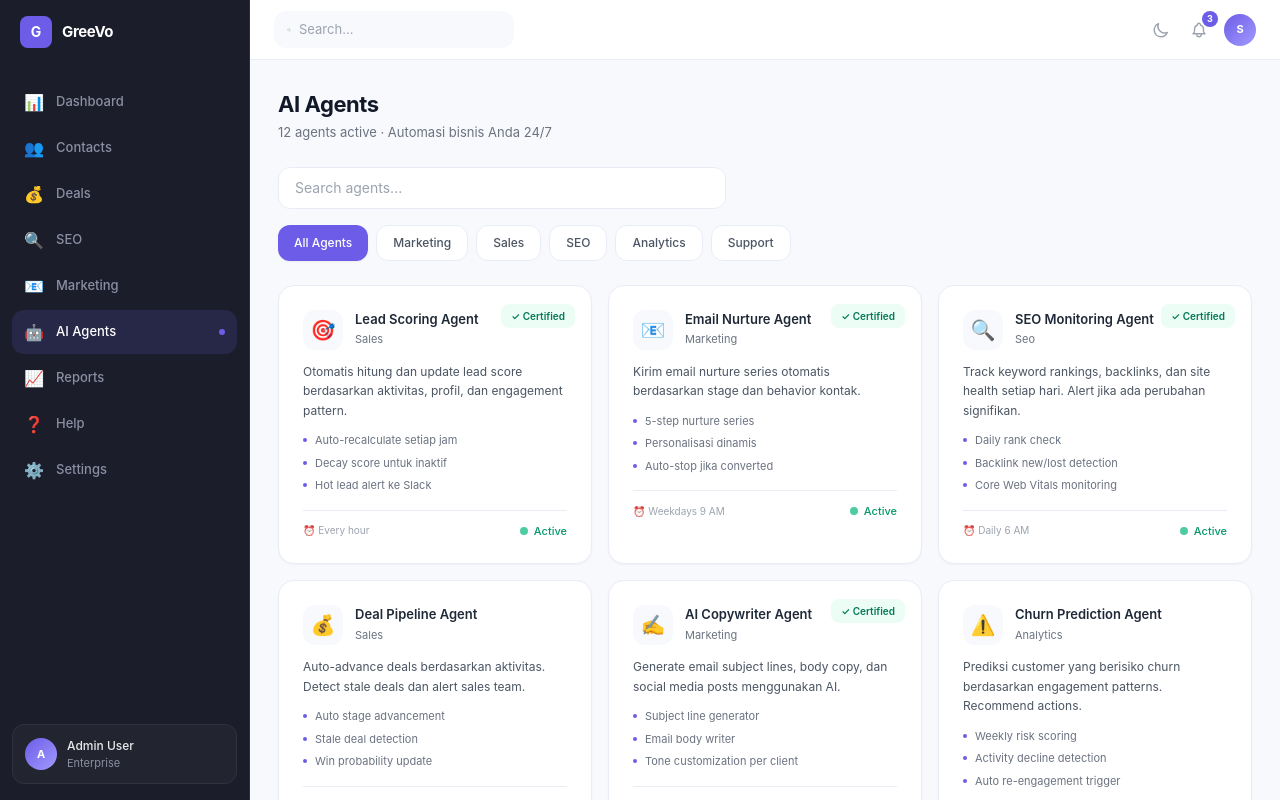
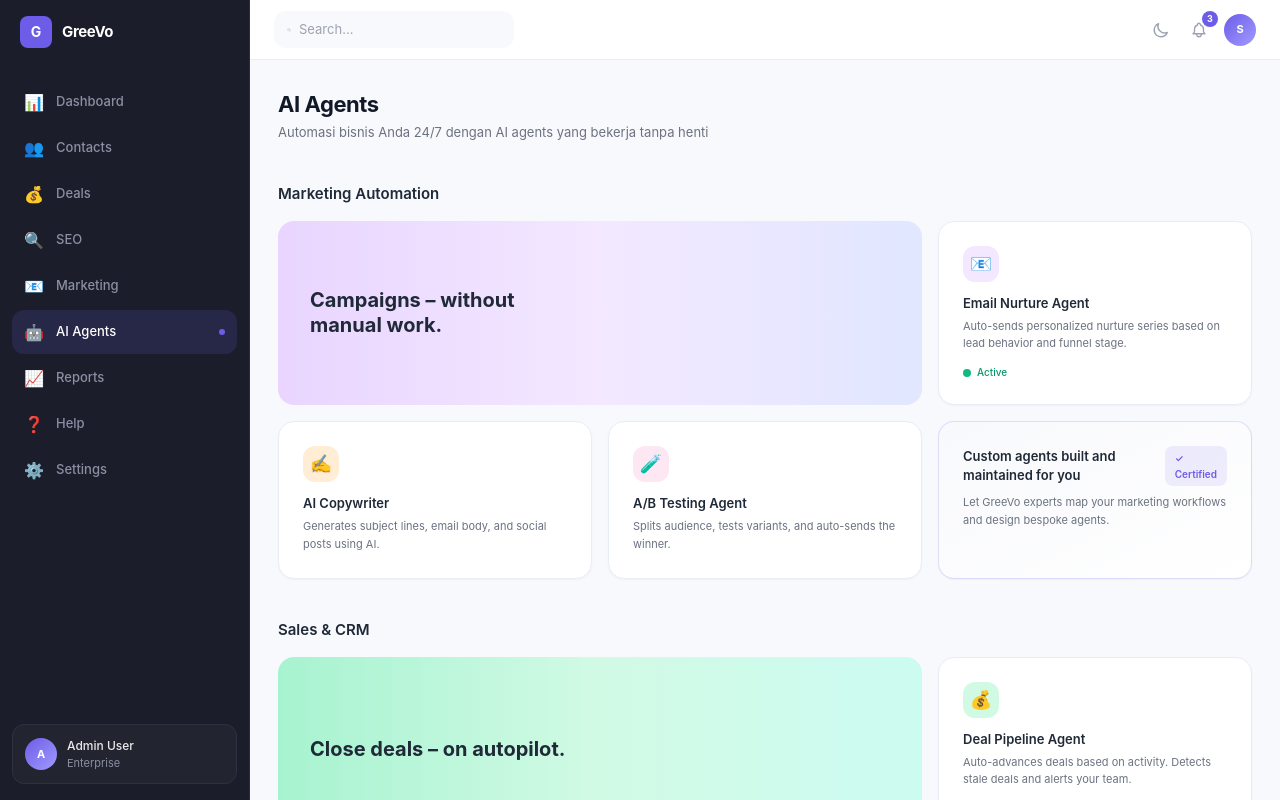
Before and after one commit to dhanimo90/greevo, a Next.js app in the folder dashboard/: page /agents in a window 1280 px wide. Built offline with nearby package versions, Linux system fonts and the light colour scheme; sample sign-in values are in the browser's storage.

Commit message:
Redesign AI Agents page - ClickUp-style layout with hero banners, sections, featured agents, certified cards

```diff
--- a/dashboard/src/app/agents/page.tsx
+++ b/dashboard/src/app/agents/page.tsx
@@ -1,278 +1,141 @@
 "use client";
-import { useState } from "react";
 
-type AgentCategory = "all" | "marketing" | "sales" | "seo" | "analytics" | "support";
-
-interface Agent {
+interface AgentCard {
   id: string;
   name: string;
   description: string;
-  category: AgentCategory;
   icon: string;
-  status: "active" | "inactive" | "coming_soon";
-  features: string[];
-  schedule?: string;
-  certified?: boolean;
+  iconBg: string;
 }
 
-const agents: Agent[] = [
+interface HeroCard {
+  title: string;
+  gradient: string;
+}
+
+interface Section {
+  title: string;
+  hero: HeroCard;
+  featured: AgentCard;
+  agents: AgentCard[];
+  certified?: { title: string; description: string };
+}
+
+const sections: Section[] = [
   {
-    id: "lead-scorer",
-    name: "Lead Scoring Agent",
-    description: "Otomatis hitung dan update lead score berdasarkan aktivitas, profil, dan engagement pattern.",
-    category: "sales",
-    icon: "🎯",
-    status: "active",
-    features: ["Auto-recalculate setiap jam", "Decay score untuk inaktif", "Hot lead alert ke Slack"],
-    schedule: "Every hour",
-    certified: true,
+    title: "Marketing Automation",
+    hero: { title: "Campaigns – without manual work.", gradient: "from-purple-200 via-purple-100 to-indigo-100" },
+    featured: { id: "nurture", name: "Email Nurture Agent", description: "Auto-sends personalized nurture series based on lead behavior and funnel stage.", icon: "📧", iconBg: "bg-purple-100" },
+    agents: [
+      { id: "copywriter", name: "AI Copywriter", description: "Generates subject lines, email body, and social posts using AI.", icon: "✍️", iconBg: "bg-orange-100" },
+      { id: "ab-test", name: "A/B Testing Agent", description: "Splits audience, tests variants, and auto-sends the winner.", icon: "🧪", iconBg: "bg-pink-100" },
+    ],
+    certified: { title: "Custom agents built and maintained for you", description: "Let GreeVo experts map your marketing workflows and design bespoke agents." },
   },
   {
-    id: "email-nurture",
-    name: "Email Nurture Agent",
-    description: "Kirim email nurture series otomatis berdasarkan stage dan behavior kontak.",
-    category: "marketing",
-    icon: "📧",
-    status: "active",
-    features: ["5-step nurture series", "Personalisasi dinamis", "Auto-stop jika converted"],
-    schedule: "Weekdays 9 AM",
-    certified: true,
+    title: "Sales & CRM",
+    hero: { title: "Close deals – on autopilot.", gradient: "from-emerald-200 via-emerald-100 to-teal-100" },
+    featured: { id: "pipeline", name: "Deal Pipeline Agent", description: "Auto-advances deals based on activity. Detects stale deals and alerts your team.", icon: "💰", iconBg: "bg-emerald-100" },
+    agents: [
+      { id: "lead-scorer", name: "Lead Scoring Agent", description: "Calculates and updates lead scores every hour based on engagement patterns.", icon: "🎯", iconBg: "bg-blue-100" },
+      { id: "assignment", name: "Lead Router", description: "Assigns qualified leads to the right sales rep by territory and specialty.", icon: "🔀", iconBg: "bg-indigo-100" },
+      { id: "forecast", name: "Sales Forecaster", description: "Weekly pipeline forecast with win probability and rep leaderboard.", icon: "📊", iconBg: "bg-violet-100" },
+    ],
   },
   {
-    id: "seo-monitor",
-    name: "SEO Monitoring Agent",
-    description: "Track keyword rankings, backlinks, dan site health setiap hari. Alert jika ada perubahan signifikan.",
-    category: "seo",
-    icon: "🔍",
-    status: "active",
-    features: ["Daily rank check", "Backlink new/lost detection", "Core Web Vitals monitoring"],
-    schedule: "Daily 6 AM",
-    certified: true,
+    title: "SEO & Content",
+    hero: { title: "Rank higher – effortlessly.", gradient: "from-blue-200 via-blue-100 to-cyan-100" },
+    featured: { id: "seo-monitor", name: "SEO Monitoring Agent", description: "Tracks keyword rankings, backlinks, and site health daily. Alerts on significant changes.", icon: "🔍", iconBg: "bg-blue-100" },
+    agents: [
+      { id: "competitor", name: "Competitor Intel", description: "Weekly competitor keyword scan and content gap analysis.", icon: "🕵️", iconBg: "bg-slate-100" },
+      { id: "cwv", name: "Core Web Vitals", description: "Monitors LCP, CLS, TBT via PageSpeed API. Alerts if poor.", icon: "⚡", iconBg: "bg-yellow-100" },
+      { id: "content-gap", name: "Content Gap Finder", description: "Identifies keywords competitors rank for but you don't.", icon: "📝", iconBg: "bg-teal-100" },
+    ],
   },
   {
-    id: "deal-pipeline",
-    name: "Deal Pipeline Agent",
-    description: "Auto-advance deals berdasarkan aktivitas. Detect stale deals dan alert sales team.",
-    category: "sales",
-    icon: "💰",
-    status: "active",
-    features: ["Auto stage advancement", "Stale deal detection", "Win probability update"],
-    schedule: "Every 2 hours",
+    title: "Analytics & Intelligence",
+    hero: { title: "Insights – delivered daily.", gradient: "from-rose-200 via-pink-100 to-orange-100" },
+    featured: { id: "dashboard-agent", name: "Daily Briefer", description: "Summarizes today's KPIs and flags anomalies for stakeholders.", icon: "📋", iconBg: "bg-rose-100" },
+    agents: [
+      { id: "churn", name: "Churn Predictor", description: "Predicts at-risk customers and recommends retention actions.", icon: "⚠️", iconBg: "bg-amber-100" },
+      { id: "segment", name: "Smart Segmentation", description: "Auto-clusters contacts into 6 behavior-based segments weekly.", icon: "🧠", iconBg: "bg-purple-100" },
+      { id: "attribution", name: "Attribution Modeler", description: "Calculates revenue attribution across all marketing channels.", icon: "🔗", iconBg: "bg-cyan-100" },
+    ],
   },
   {
-    id: "ai-copywriter",
-    name: "AI Copywriter Agent",
-    description: "Generate email subject lines, body copy, dan social media posts menggunakan AI.",
-    category: "marketing",
-    icon: "✍️",
-    status: "active",
-    features: ["Subject line generator", "Email body writer", "Tone customization per client"],
-    certified: true,
-  },
-  {
-    id: "churn-predictor",
-    name: "Churn Prediction Agent",
-    description: "Prediksi customer yang berisiko churn berdasarkan engagement patterns. Recommend actions.",
-    category: "analytics",
-    icon: "⚠️",
-    status: "active",
-    features: ["Weekly risk scoring", "Activity decline detection", "Auto re-engagement trigger"],
-    schedule: "Weekly Monday",
-  },
-  {
-    id: "competitor-spy",
-    name: "Competitor Intelligence Agent",
-    description: "Monitor keyword rankings kompetitor, identifikasi content gaps, dan peluang baru.",
-    category: "seo",
-    icon: "🕵️",
-    status: "active",
-    features: ["Weekly competitor scan", "Content gap analysis", "SERP feature tracking"],
-    schedule: "Weekly Monday",
-  },
-  {
-    id: "chatbot",
-    name: "Website Chatbot Agent",
-    description: "AI chatbot untuk website. Jawab pertanyaan visitor, detect intent, auto-create lead.",
-    category: "support",
-    icon: "💬",
-    status: "active",
-    features: ["Natural language AI", "Intent detection", "Auto lead creation", "Human handoff"],
-    certified: true,
-  },
-  {
-    id: "report-generator",
-    name: "Report Generator Agent",
-    description: "Generate dan kirim laporan otomatis (SEO weekly, marketing monthly, sales forecast).",
-    category: "analytics",
-    icon: "📊",
-    status: "active",
-    features: ["Weekly SEO report", "Monthly marketing report", "Sales forecast", "Executive dashboard"],
-    schedule: "Scheduled",
-  },
-  {
-    id: "social-poster",
-    name: "Social Media Agent",
-    description: "Auto-post ke LinkedIn, Twitter/X, Facebook pada jadwal optimal.",
-    category: "marketing",
-    icon: "📱",
-    status: "active",
-    features: ["Multi-platform posting", "Scheduled posts", "Hashtag optimization"],
-    schedule: "3x daily weekdays",
-  },
-  {
-    id: "ab-tester",
-    name: "A/B Testing Agent",
-    description: "Jalankan A/B test otomatis, determine winner, dan kirim ke remaining audience.",
-    category: "marketing",
-    icon: "🧪",
-    status: "active",
-    features: ["Auto split audience", "Statistical significance check", "Auto-send winner"],
-    schedule: "On-demand",
-  },
-  {
-    id: "smart-segment",
-    name: "Smart Segmentation Agent",
-    description: "Auto-cluster kontak ke segments berdasarkan behavior dan engagement patterns.",
-    category: "analytics",
-    icon: "🧠",
-    status: "active",
-    features: ["6 auto-segments", "Weekly re-clustering", "Auto-tagging"],
-    schedule: "Weekly Sunday",
-  },
-  {
-    id: "invoice-agent",
-    name: "Invoice & Payment Agent",
-    description: "Generate invoice otomatis, track payment, kirim reminder untuk overdue.",
-    category: "sales",
-    icon: "🧾",
-    status: "coming_soon",
-    features: ["Auto invoice generation", "Payment tracking", "Overdue reminders"],
-  },
-  {
-    id: "review-manager",
-    name: "Review & Reputation Agent",
-    description: "Monitor online reviews, respond otomatis, dan alert untuk review negatif.",
-    category: "support",
-    icon: "⭐",
-    status: "coming_soon",
-    features: ["Google review monitoring", "Auto-response templates", "Sentiment analysis"],
+    title: "Support & Engagement",
+    hero: { title: "Always-on support.", gradient: "from-amber-200 via-yellow-100 to-orange-100" },
+    featured: { id: "chatbot", name: "Website Chatbot", description: "AI-powered chatbot that answers questions, detects intent, and creates leads automatically.", icon: "💬", iconBg: "bg-amber-100" },
+    agents: [
+      { id: "whatsapp", name: "WhatsApp Agent", description: "Handles inbound WhatsApp messages with auto-reply and human handoff.", icon: "📱", iconBg: "bg-green-100" },
+      { id: "telegram", name: "Telegram Bot", description: "Command-based bot for quick data access: /leads, /pipeline, /seo.", icon: "✈️", iconBg: "bg-blue-100" },
+      { id: "onboarding", name: "Customer Onboarding", description: "6-step automated onboarding sequence after deal is won.", icon: "🚀", iconBg: "bg-indigo-100" },
+    ],
   },
 ];
 
-const categories: { key: AgentCategory; label: string }[] = [
-  { key: "all", label: "All Agents" },
-  { key: "marketing", label: "Marketing" },
-  { key: "sales", label: "Sales" },
-  { key: "seo", label: "SEO" },
-  { key: "analytics", label: "Analytics" },
-  { key: "support", label: "Support" },
-];
-
 export default function AgentsPage() {
-  const [activeCategory, setActiveCategory] = useState<AgentCategory>("all");
-  const [search, setSearch] = useState("");
-
-  const filtered = agents.filter((a) => {
-    const matchCategory = activeCategory === "all" || a.category === activeCategory;
-    const matchSearch = !search || a.name.toLowerCase().includes(search.toLowerCase()) || a.description.toLowerCase().includes(search.toLowerCase());
-    return matchCategory && matchSearch;
-  });
-
-  const activeCount = agents.filter(a => a.status === "active").length;
-
   return (
-    <div className="space-y-6">
+    <div className="space-y-10">
       {/* Header */}
-      <div className="flex items-center justify-between">
-        <div>
-          <h1 className="page-title">AI Agents</h1>
-          <p className="page-subtitle">{activeCount} agents active · Automasi bisnis Anda 24/7</p>
-        </div>
+      <div>
+        <h1 className="page-title">AI Agents</h1>
+        <p className="page-subtitle">Automasi bisnis Anda 24/7 dengan AI agents yang bekerja tanpa henti</p>
       </div>
 
-      {/* Search + Categories */}
-      <div className="space-y-4">
-        <input
-          type="text"
-          value={search}
-          onChange={(e) => setSearch(e.target.value)}
-          placeholder="Search agents..."
-          className="input-field max-w-md"
-        />
-        <div className="flex gap-2 flex-wrap">
-          {categories.map((cat) => (
-            <button
-              key={cat.key}
-              onClick={() => setActiveCategory(cat.key)}
-              className={`px-4 py-2 rounded-xl text-[12px] font-medium transition-all ${
-                activeCategory === cat.key
-                  ? "bg-[#6C5CE7] text-white shadow-sm"
-                  : "bg-white dark:bg-[#1A1D26] border border-[#E8ECF4] dark:border-[#2A2D36] text-gray-600 dark:text-gray-300 hover:border-[#6C5CE7]/30"
-              }`}
-            >
-              {cat.label}
-            </button>
-          ))}
-        </div>
-      </div>
+      {/* Sections */}
+      {sections.map((section) => (
+        <div key={section.title} className="space-y-4">
+          <h2 className="text-[15px] font-semibold text-gray-800 dark:text-white">{section.title}</h2>
 
-      {/* Agent Grid */}
-      <div className="grid grid-cols-1 md:grid-cols-2 lg:grid-cols-3 gap-4">
-        {filtered.map((agent) => (
-          <div key={agent.id} className={`card card-body relative group ${agent.status === "coming_soon" ? "opacity-60" : ""}`}>
-            {/* Status badge */}
-            <div className="absolute top-4 right-4">
-              {agent.certified && (
-                <span className="badge bg-emerald-50 text-emerald-700 dark:bg-emerald-900/20 dark:text-emerald-400 text-[10px]">✓ Certified</span>
-              )}
-              {agent.status === "coming_soon" && (
-                <span className="badge bg-gray-100 text-gray-500 dark:bg-gray-800 dark:text-gray-400 text-[10px]">Coming Soon</span>
-              )}
+          {/* Top row: Hero + Featured */}
+          <div className="grid grid-cols-1 lg:grid-cols-3 gap-4">
+            {/* Hero banner */}
+            <div className={`lg:col-span-2 rounded-2xl bg-gradient-to-r ${section.hero.gradient} p-8 flex items-center min-h-[140px]`}>
+              <h3 className="text-[20px] font-bold text-gray-800 leading-tight max-w-[280px]">{section.hero.title}</h3>
             </div>
 
-            {/* Icon + Name */}
-            <div className="flex items-start gap-3 mb-3">
-              <div className="w-10 h-10 rounded-xl bg-[#F8F9FC] dark:bg-[#22252F] flex items-center justify-center text-xl shrink-0">
-                {agent.icon}
+            {/* Featured agent */}
+            <div className="card card-body flex flex-col justify-between">
+              <div>
+                <div className={`w-9 h-9 rounded-xl ${section.featured.iconBg} flex items-center justify-center text-lg mb-3`}>
+                  {section.featured.icon}
+                </div>
+                <h4 className="text-[13px] font-semibold text-gray-800 dark:text-white">{section.featured.name}</h4>
+                <p className="text-[11px] text-gray-500 dark:text-gray-400 mt-1 leading-relaxed">{section.featured.description}</p>
               </div>
-              <div>
-                <h3 className="text-[13px] font-semibold text-gray-800 dark:text-white">{agent.name}</h3>
-                <p className="text-[11px] text-gray-500 dark:text-gray-400 mt-0.5 capitalize">{agent.category}</p>
+              <div className="flex items-center gap-1.5 mt-3">
+                <span className="w-2 h-2 rounded-full bg-emerald-500" />
+                <span className="text-[10px] text-emerald-600 dark:text-emerald-400 font-medium">Active</span>
               </div>
             </div>
+          </div>
 
-            {/* Description */}
-            <p className="text-[12px] text-gray-600 dark:text-gray-300 leading-relaxed mb-3">{agent.description}</p>
+          {/* Bottom row: Agent cards + Certified */}
+          <div className={`grid grid-cols-1 md:grid-cols-2 ${section.certified ? "lg:grid-cols-3" : `lg:grid-cols-${section.agents.length}`} gap-4`}>
+            {section.agents.map((agent) => (
+              <div key={agent.id} className="card card-body">
+                <div className={`w-9 h-9 rounded-xl ${agent.iconBg} flex items-center justify-center text-lg mb-3`}>
+                  {agent.icon}
+                </div>
+                <h4 className="text-[13px] font-semibold text-gray-800 dark:text-white">{agent.name}</h4>
+                <p className="text-[11px] text-gray-500 dark:text-gray-400 mt-1 leading-relaxed">{agent.description}</p>
+              </div>
+            ))}
 
-            {/* Features */}
-            <div className="space-y-1.5 mb-4">
-              {agent.features.map((f, i) => (
-                <div key={i} className="flex items-center gap-2 text-[11px] text-gray-500 dark:text-gray-400">
-                  <span className="w-1 h-1 rounded-full bg-[#6C5CE7]" />
-                  {f}
+            {/* Certified card */}
+            {section.certified && (
+              <div className="card card-body bg-gradient-to-br from-[#F8F9FC] to-white dark:from-[#22252F] dark:to-[#1A1D26] border-[#6C5CE7]/20">
+                <div className="flex items-center justify-between mb-2">
+                  <h4 className="text-[13px] font-semibold text-gray-800 dark:text-white">{section.certified.title}</h4>
+                  <span className="badge bg-[#6C5CE7]/10 text-[#6C5CE7] text-[10px]">✓ Certified</span>
                 </div>
-              ))}
-            </div>
-
-            {/* Footer */}
-            <div className="flex items-center justify-between pt-3 border-t border-[#E8ECF4] dark:border-[#2A2D36]">
-              {agent.schedule && (
-                <span className="text-[10px] text-gray-400">⏰ {agent.schedule}</span>
-              )}
-              {agent.status === "active" ? (
-                <div className="flex items-center gap-1.5">
-                  <span className="w-2 h-2 rounded-full bg-emerald-500 animate-pulse" />
-                  <span className="text-[11px] text-emerald-600 dark:text-emerald-400 font-medium">Active</span>
-                </div>
-              ) : agent.status === "coming_soon" ? (
-                <button className="text-[11px] text-[#6C5CE7] font-medium" disabled>Coming Soon</button>
-              ) : (
-                <button className="text-[11px] text-[#6C5CE7] font-medium hover:underline">Activate</button>
-              )}
-            </div>
+                <p className="text-[11px] text-gray-500 dark:text-gray-400 leading-relaxed">{section.certified.description}</p>
+              </div>
+            )}
           </div>
-        ))}
-      </div>
+        </div>
+      ))}
     </div>
   );
 }
```
